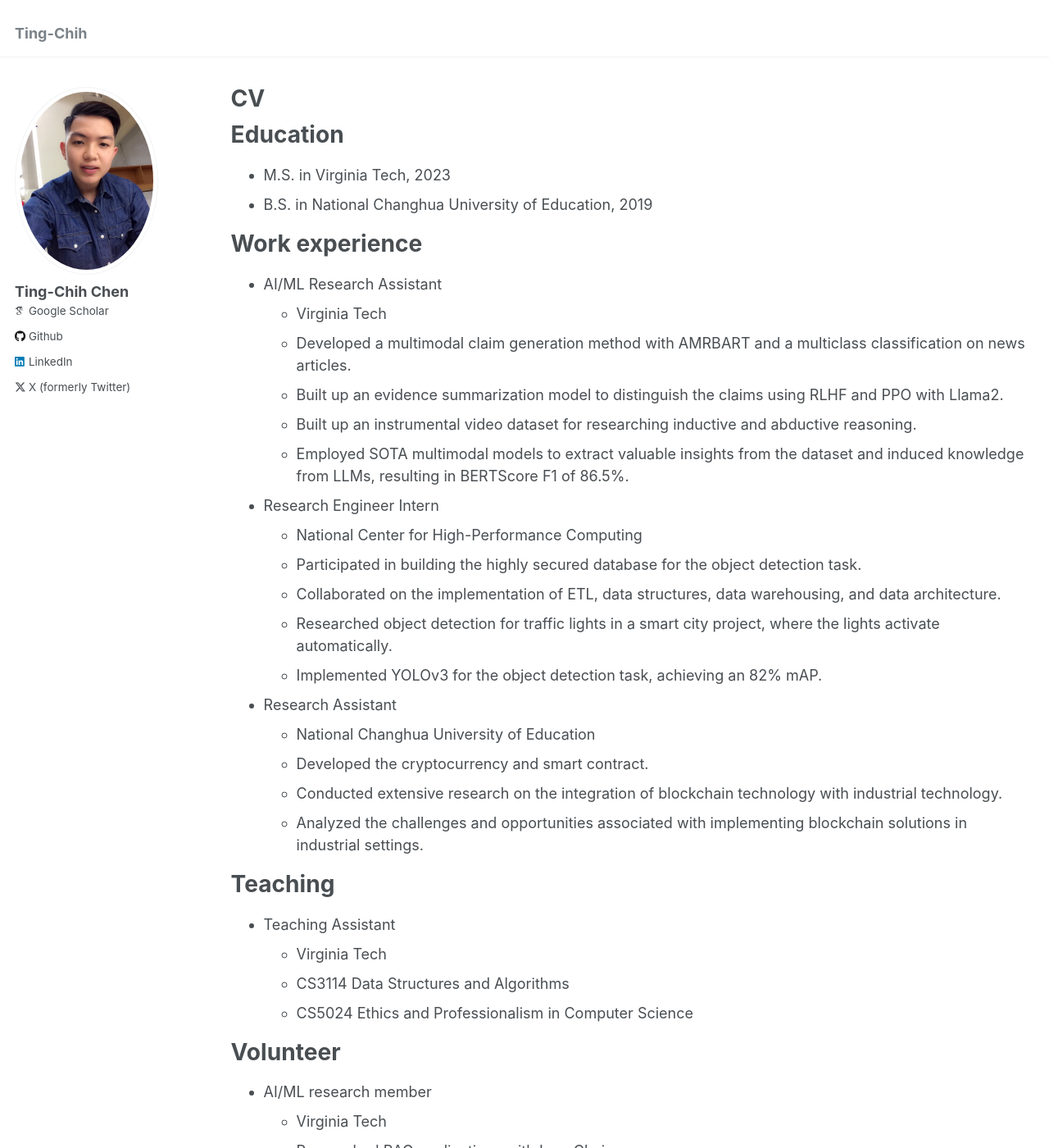
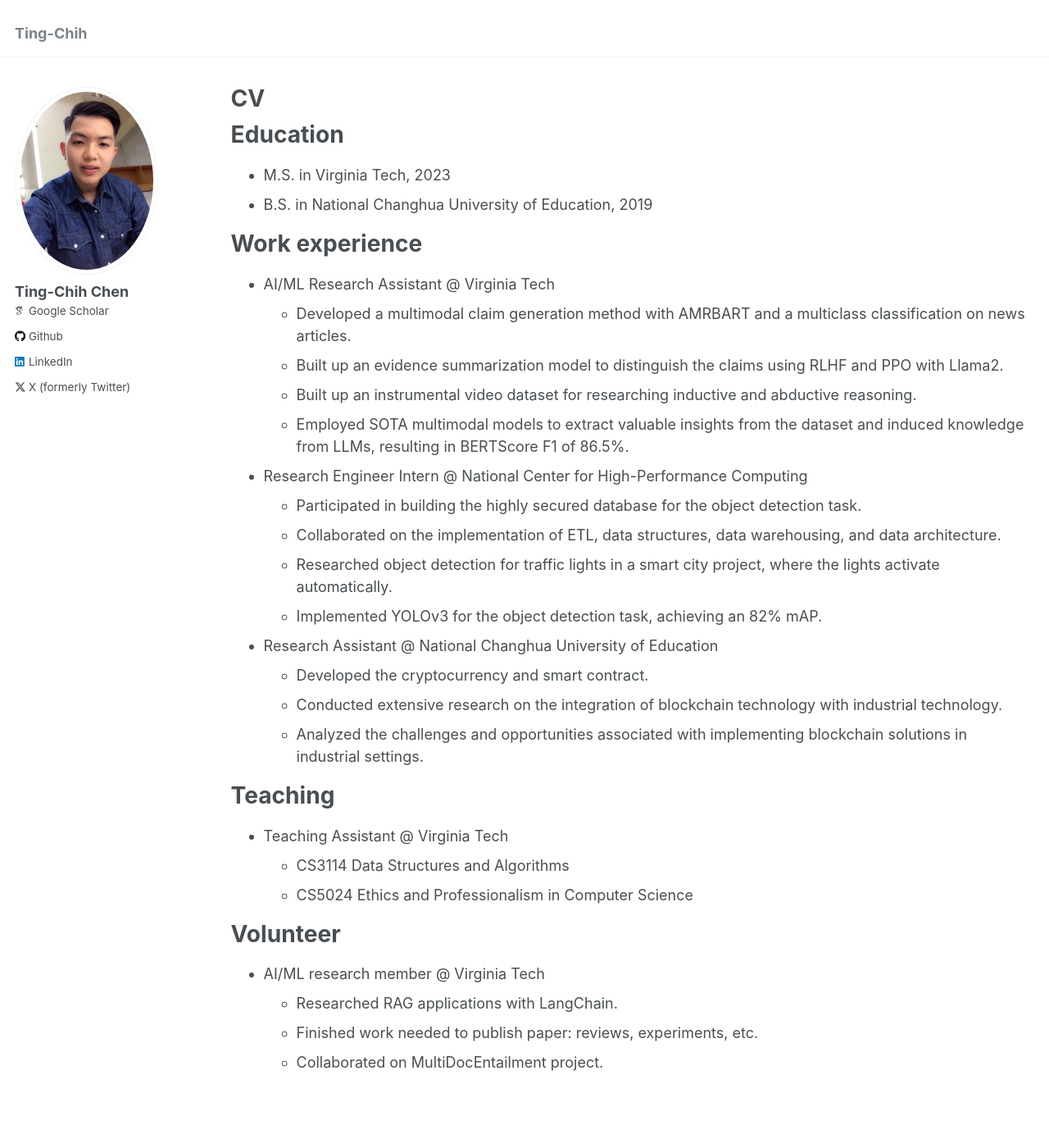
Before and after one commit to tingchihc/tingchihc.github.io, a Jekyll site: the page built from _pages/cv.md, in a window 1280 px wide and 1400 px high. Shown: the whole window at 82% size. Built offline with Jekyll 4.4.1, drawn with Linux system fonts in a browser that asks for light colours; some web fonts are replaced.

Commit message:
Update cv.md

```diff
--- a/_pages/cv.md
+++ b/_pages/cv.md
@@ -17,22 +17,19 @@
 
 Work experience
 ======
-* AI/ML Research Assistant
-  * Virginia Tech
+* AI/ML Research Assistant @ Virginia Tech
   * Developed a multimodal claim generation method with AMRBART and a multiclass classification on news articles.
   * Built up an evidence summarization model to distinguish the claims using RLHF and PPO with Llama2.
   * Built up an instrumental video dataset for researching inductive and abductive reasoning.
   * Employed SOTA multimodal models to extract valuable insights from the dataset and induced knowledge from LLMs, resulting in BERTScore F1 of 86.5%.
 
-* Research Engineer Intern
-  * National Center for High-Performance Computing
+* Research Engineer Intern @ National Center for High-Performance Computing
   * Participated in building the highly secured database for the object detection task.
   * Collaborated on the implementation of ETL, data structures, data warehousing, and data architecture.
   * Researched object detection for traffic lights in a smart city project, where the lights activate automatically.
   * Implemented YOLOv3 for the object detection task, achieving an 82% mAP.
 
-* Research Assistant
-  * National Changhua University of Education
+* Research Assistant @ National Changhua University of Education
   * Developed the cryptocurrency and smart contract.
   * Conducted extensive research on the integration of blockchain technology with industrial technology.
   * Analyzed the challenges and opportunities associated with implementing blockchain solutions in industrial settings.
@@ -40,15 +37,13 @@
 
 Teaching
 ======
-* Teaching Assistant
-  * Virginia Tech
+* Teaching Assistant @ Virginia Tech
   * CS3114 Data Structures and Algorithms
   * CS5024 Ethics and Professionalism in Computer Science
 
 Volunteer
 ======
-* AI/ML research member
-  * Virginia Tech
+* AI/ML research member @ Virginia Tech
   * Researched RAG applications with LangChain.
   * Finished work needed to publish paper: reviews, experiments, etc.
   * Collaborated on MultiDocEntailment project.
```
